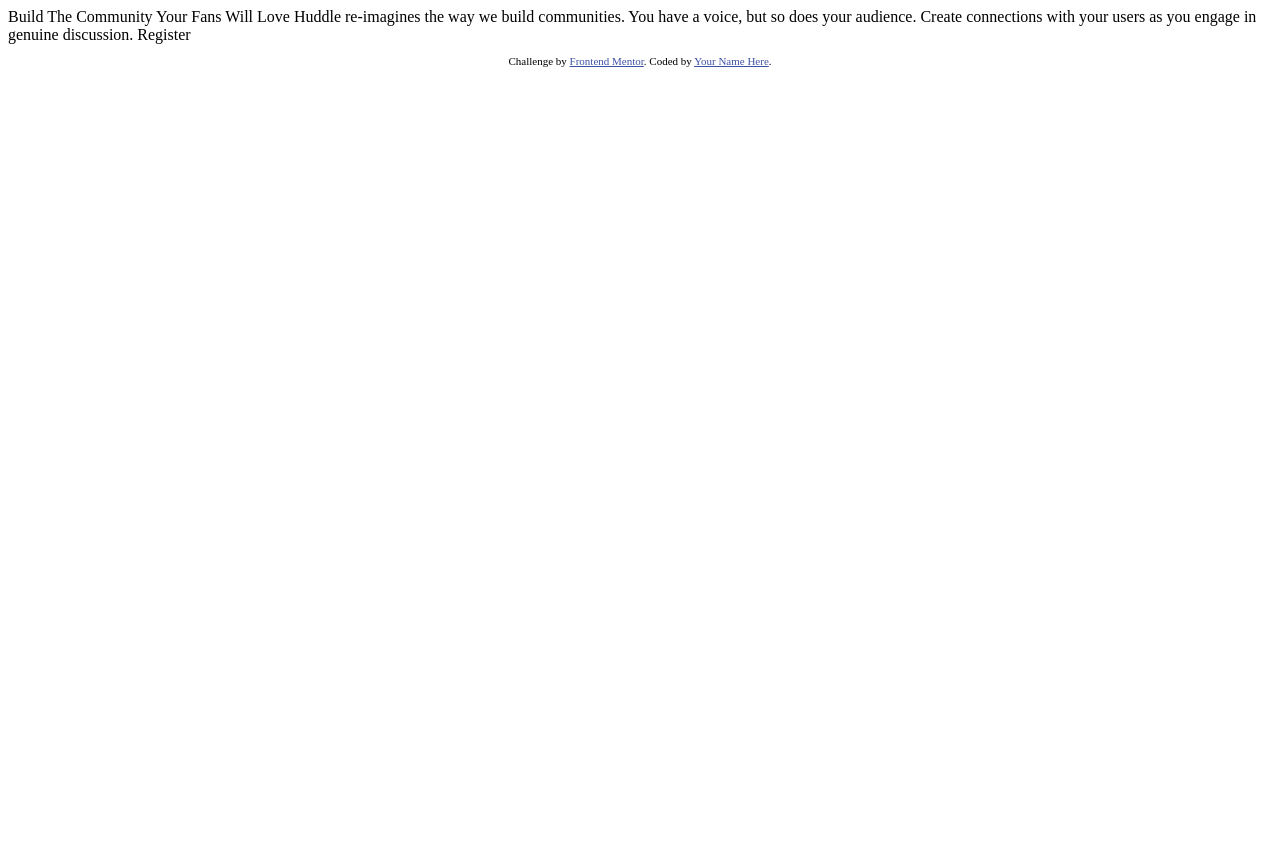
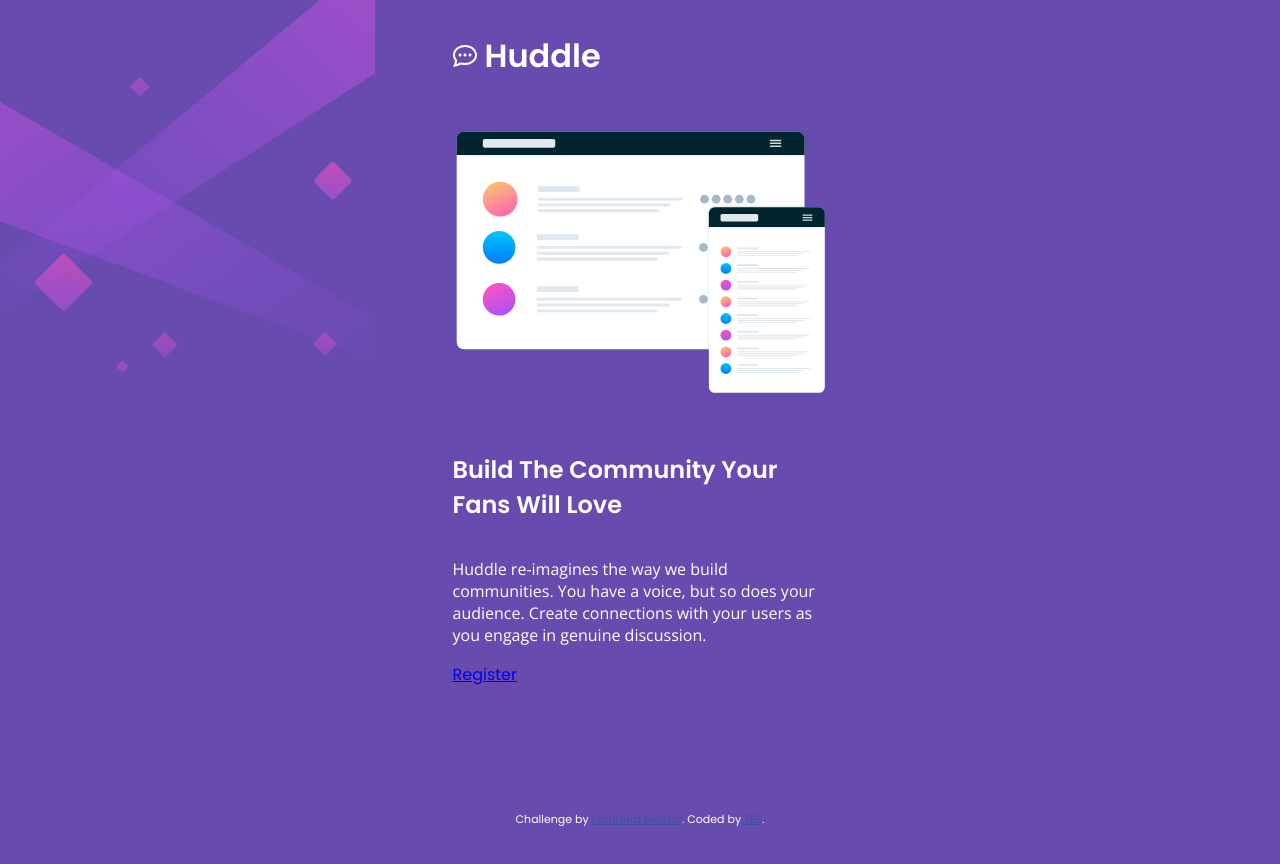
Before and after one commit to Tom-S82/fm-huddle-landing-page-with-single-introductory-section-master, a website: page index.html in a window 1280 px wide. Before the commit the page ends 800 px from the top, so only its background shows below. Drawn offline with nearby package versions, Linux system fonts and the light colour scheme.

Commit message:
Basics Added

```diff
--- a/index.html
+++ b/index.html
@@ -5,29 +5,37 @@
   <meta name="viewport" content="width=device-width, initial-scale=1.0"> <!-- displays site properly based on user's device -->
 
   <link rel="icon" type="image/png" sizes="32x32" href="./images/favicon-32x32.png">
-
+  <link rel="stylesheet" href="dist/css/main.css">
   <title>Frontend Mentor | Huddle landing page with single introductory section</title>
 
-  <!-- Feel free to remove these styles or customise in your own stylesheet 👍 -->
-  <style>
-    .attribution { font-size: 11px; text-align: center; }
-    .attribution a { color: hsl(228, 45%, 44%); }
-  </style>
 </head>
 <body>
+  <div class="container">
+    <div class="grid">
+      <header class="nav flex">
+        <img src="/images/iconmonstr-speech-bubble-4.svg" alt="Speech Bubble" class="nav-logo">
+        <h1 class="nav-head">Huddle</h1>
+      </header>
 
-  Build The Community Your Fans Will Love
+      <section class="hero">
+        <img src="/images/illustration-mockups.svg" alt="Illustration Mockups" class="hero-img">
+      </section>
 
-  Huddle re-imagines the way we build communities. You have a voice, but so does your audience.
-  Create connections with your users as you engage in genuine discussion.
+      <main class="flex details">
+        <h2 class="details-head">Build The Community Your Fans Will Love</h2>
+        <p class="details-text">Huddle re-imagines the way we build communities. You have a voice, but so does your audience.
+        Create connections with your users as you engage in genuine discussion.</p>
+        <a href="#">Register</a>
+      </main>
 
-  Register
-
-  <footer>
-    <p class="attribution">
-      Challenge by <a href="https://www.frontendmentor.io?ref=challenge" target="_blank">Frontend Mentor</a>.
-      Coded by <a href="#">Your Name Here</a>.
-    </p>
-  </footer>
+      <footer>
+        <div class="social"></div>
+        <p class="attribution">
+          Challenge by <a href="https://www.frontendmentor.io?ref=challenge" target="_blank">Frontend Mentor</a>.
+          Coded by <a href="#">TES</a>.
+        </p>
+      </footer>
+    </div>
+  </div>
 </body>
 </html>
--- /dev/null
+++ b/scss/abstracts/_fonts.scss
@@ -0,0 +1 @@
+@import url('https://fonts.googleapis.com/css2?family=Open+Sans&family=Poppins:wght@400;600&display=swap');
--- /dev/null
+++ b/scss/main.scss
@@ -0,0 +1,75 @@
+@import 'abstracts/fonts';
+
+:root {
+  --clr-bg-200: hsl(300, 69%, 71%);
+  --clr-bg-400: hsl(257, 40%, 49%);
+
+  --clr-txt-400: hsl(0, 100%, 100%);
+}
+
+html, body {
+  margin: 0;
+  padding: 0;
+  box-sizing: border-box;
+  background-image: url(/images/bg-mobile.svg);
+  background-repeat: no-repeat;
+  background-color: var(--clr-bg-400);
+  color: var(--clr-txt-400);
+  font-family: 'Poppins', sans-serif;
+}
+
+.container {
+  width: 375px;
+  margin: 2em auto;
+}
+
+.grid {
+  display: grid;
+  grid-template-columns: 1fr;
+  grid-template-rows: 3em 16em 20em 1fr;
+  grid-template-areas: "nav"
+                        "hero"
+                        "details"
+                        "social";
+  gap: 3em;
+}
+
+.nav {
+  grid-area: "nav";
+  align-items: center;
+  gap: 0.5em;
+
+  &-head {
+    font-size: 2rem;
+    font-weight: 600;
+  }
+
+  &-logo {
+    fill: var(--clr-txt-400);
+    width: 1.5rem;
+  }
+}
+
+.hero {
+  grid-area: "hero";
+
+  &-img {
+    width: 100%;
+  }
+}
+
+
+.flex {
+  display: flex;
+}
+
+.details {
+  flex-direction: column;
+
+  &-text {
+    font-family: 'Open Sans', sans-serif;
+  }
+}
+
+  .attribution { font-size: 11px; text-align: center; }
+  .attribution a { color: hsl(228, 45%, 44%); }
```
Also changed, not shown: package.json (added, +22 -0 lines), README.md, dist/css/main.css (added), images/iconmonstr-speech-bubble-4.svg (added), 2 other files.
